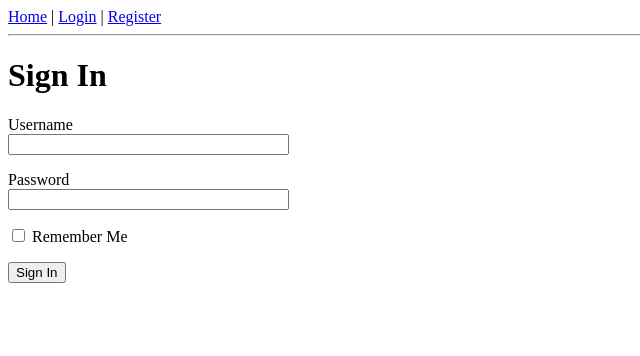
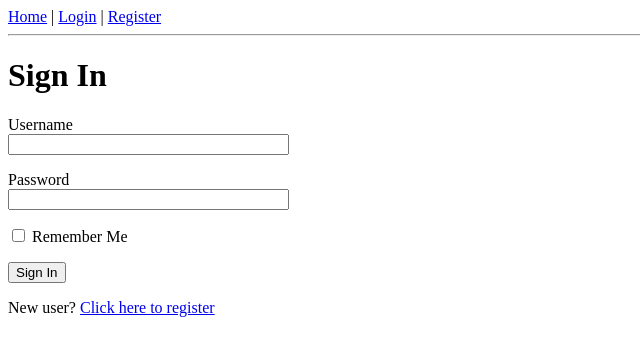
Before and after one commit to pkenrick/python-pkenrick, a Flask app: page /login in a window 1280 px wide. Shown: the top 356 px of the page, without its empty margins (0-640 px from the left). Run offline with Flask 2, Linux system fonts and the light colour scheme.

Commit message:
Add validation to register user form

```diff
--- a/app/forms.py
+++ b/app/forms.py
@@ -1,6 +1,7 @@
 from flask_wtf import FlaskForm
-from wtforms import StringField, PasswordField, BooleanField, SubmitField
+from wtforms import StringField, PasswordField, BooleanField, SubmitField, ValidationError
 from wtforms.validators import DataRequired, Email, EqualTo
+from app.models import User
 
 class LoginForm(FlaskForm):
     username = StringField('Username', validators=[DataRequired()])
@@ -14,3 +15,13 @@ class RegistrationForm(FlaskForm):
     password = PasswordField('Password', validators=[DataRequired()])
     password_confirmation = PasswordField('Confirm Password', validators=[DataRequired(), EqualTo('password')])
     submit = SubmitField('Register')
+
+    def validate_username(self, username):
+        user = User.query.filter_by(username=username.data).first()
+        if user:
+            raise ValidationError('That username is already taken')
+
+    def validate_email(self, email):
+        user = User.query.filter_by(email=email.data).first()
+        if user:
+            raise ValidationError('That email is already taken')
--- a/app/templates/login.html
+++ b/app/templates/login.html
@@ -21,4 +21,5 @@
       <p>{{ form.remember_me() }} {{ form.remember_me.label }}</p>
       <p>{{ form.submit() }}</p>
   </form>
+  <p>New user? <a href="{{ url_for('register') }}">Click here to register</a></p>
 {% endblock %}
--- a/config.py
+++ b/config.py
@@ -7,3 +7,5 @@ class Config(object):
     SQLALCHEMY_DATABASE_URI = os.environ.get('DATABASE_URL') or \
         'sqlite:///' + os.path.join(basedir, 'app.db')
     SQLALCHEMY_TRACK_MODIFICATIONS = False
+
+    # LOG_TO_STDOUT = os.environ.get('LOG_TO_STDOUT')
```
